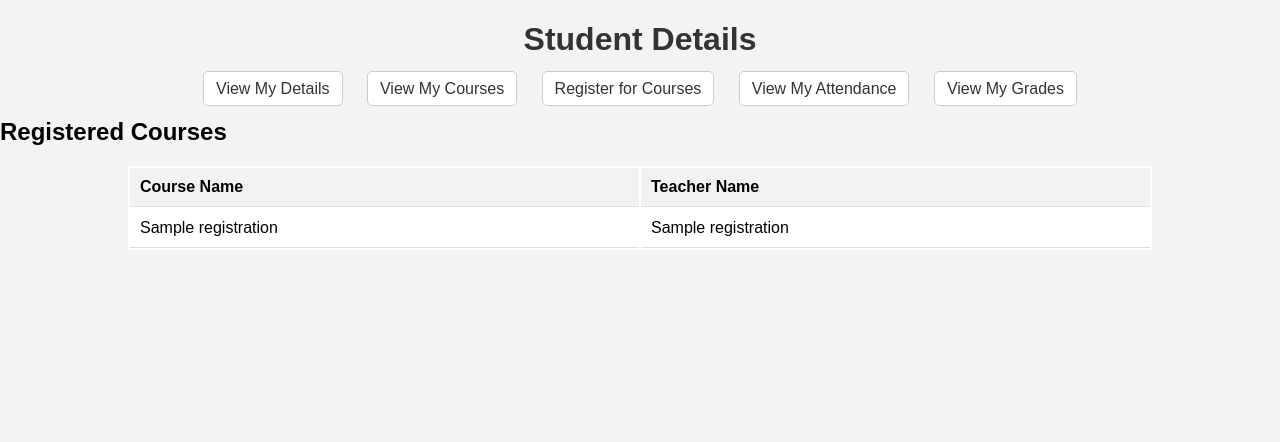
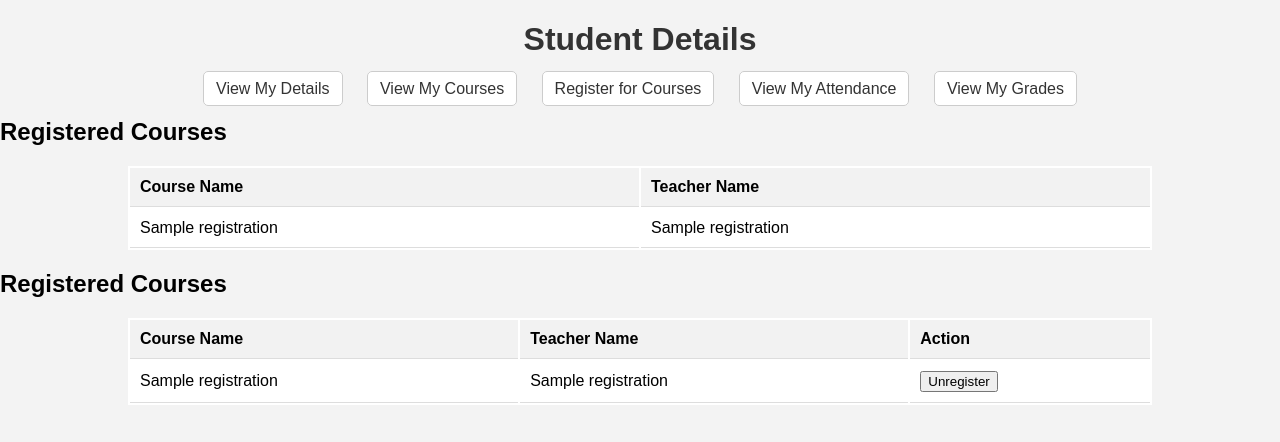
Before and after one commit to rooshanriaz/Student-Management-System, a Flask app: page /view-courses in a window 1280 px wide. Shown: the top 442 px of the page. Run offline with Flask 3, Linux system fonts and the light colour scheme; the visitor is signed in with stand-in values (Sample User, id 1); a database or web service that is not in the repository returns one stand-in record (values such as "Sample title"); some libraries are stand-ins or nearby versions.

Commit message:
Added functionality to remove  and view courses

```diff
--- a/app.py
+++ b/app.py
@@ -204,54 +204,107 @@ def get_course_by_name(course_name):
 def registration_confirmation():
     # Render the registration confirmation page
     return render_template('registration_confirmation.html')
-
 @app.route('/register-courses', methods=['GET', 'POST'])
 def register_courses():
-    # Retrieve the email of the student from the session or any other source
     email = session.get('email')
 
-    if email:
-        if request.method == 'GET':
-            # Fetch the program of the student based on their email
-            student_program = get_student_program(email)
+    if not email:
+        return "Email not found in session"
 
-            if student_program:
-                # Fetch the courses available for the student's program
-                courses = get_courses_by_program(student_program)
+    if request.method == 'GET':
+        cursor = db_connection.cursor()
+        cursor.execute("SELECT student_program_name FROM Students WHERE email = %s", (email,))
+        student_program = cursor.fetchone()
 
-                if courses:
-                    # Render the register-courses.html template with the available courses
-                    return render_template('student.html', courses=courses)
-                else:
-                    return "No courses available for the student's program"
+        if student_program:
+            program_name = student_program[0]
+
+            # Fetch all available courses for this program
+            cursor.execute("SELECT course_name, teacher_name FROM Course WHERE program_name = %s", (program_name,))
+            courses = cursor.fetchall()
+
+            # Convert to a list of dictionaries
+            courses_dict = [{'course_name': row[0], 'teacher_name': row[1]} for row in courses]
+
+            # Render the `student.html` template with available courses
+            return render_template('student.html', courses=courses_dict)
+        else:
+            return "Student program not found"
+
+    elif request.method == 'POST':
+        selected_course_names = request.form.getlist('course')
+
+        # Fetch the student's registration number
+        cursor = db_connection.cursor()
+        cursor.execute("SELECT registration_number FROM Students WHERE email = %s", (email,))
+        registration_number = cursor.fetchone()[0]
+
+        for course_name in selected_course_names:
+            # Check if this course is already registered
+            cursor.execute(
+                "SELECT COUNT(*) FROM registrations WHERE registration_number = %s AND course_name = %s",
+                (registration_number, course_name)
+            )
+            exists = cursor.fetchone()[0]
+
+            if exists == 0:
+                # Insert the course only if it's not already registered
+                cursor.execute(
+                    "INSERT INTO registrations (registration_number, course_name, teacher_name) "
+                    "VALUES (%s, %s, (SELECT teacher_name FROM Course WHERE course_name = %s))",
+                    (registration_number, course_name, course_name)
+                )
             else:
-                return "Student program not found for the provided email"
-        elif request.method == 'POST':
-            # Get the selected courses from the form submission
-            selected_course_names = request.form.getlist('course')
-            selected_courses = []
+                print(f"Course '{course_name}' is already registered by this student.")
 
-            # Fetch course objects based on the selected course names
-            for course_name in selected_course_names:
-                course = get_course_by_name(course_name)
-                if course:
-                    selected_courses.append(course)
+        db_connection.commit()
+        return redirect(url_for('student'))
 
-            # Register the selected courses for the student
-            register_student_courses(email, selected_courses)
+@app.route('/unregister-course', methods=['POST'])
+def unregister_course():
+    email = session.get('email')
 
-            # Optionally, redirect the student to a confirmation page
-            return redirect(url_for('registration_confirmation'))
-    else:
+    if not email:
         return "Email not found in session"
+
+    # Get the course name from the form data
+    course_name = request.form['course_name']
+
+    # Fetch the student's registration number
+    cursor = db_connection.cursor()
+    cursor.execute("SELECT registration_number FROM Students WHERE email = %s", (email,))
+    registration_number = cursor.fetchone()[0]
+
+    # Delete the specified course from the registrations table
+    cursor.execute(
+        "DELETE FROM registrations WHERE registration_number = %s AND course_name = %s",
+        (registration_number, course_name)
+    )
+    db_connection.commit()
+
+    # Redirect back to the student page to view the updated list of courses
+    return redirect(url_for('student'))
+
 
 def get_registered_courses(email):
     try:
         cursor = db_connection.cursor()
 
-        # Query to fetch the registered courses for the student
-        cursor.execute("SELECT course_name, teacher_name FROM registrations WHERE registration_number = (SELECT registration_number FROM Students WHERE email = %s)", (email,))
-        registered_courses = cursor.fetchall()
+        # Query to fetch the registration number of the student based on email
+        cursor.execute("SELECT registration_number FROM Students WHERE email = %s", (email,))
+        result = cursor.fetchone()
+
+        if not result:
+            return []  # No registration number found for this email
+
+        registration_number = result[0]
+
+        # Query to fetch courses based on the student's registration number
+        cursor.execute("SELECT course_name, teacher_name FROM registrations WHERE registration_number = %s", (registration_number,))
+        courses = cursor.fetchall()
+
+        # Convert the fetched data into a list of dictionaries
+        registered_courses = [{'course_name': row[0], 'teacher_name': row[1]} for row in courses]
 
         return registered_courses
 
@@ -261,15 +314,34 @@ def get_registered_courses(email):
 
 @app.route('/view-courses')
 def view_courses():
-    # Retrieve the email from the session
     email = session.get('email')
+
     if email:
-        # Fetch student's registered courses
-        registered_courses = get_registered_courses(email)
-        # Render the student.html template with the registered courses data
+        cursor = db_connection.cursor()
+
+        # Fetch the student's registration number
+        cursor.execute("SELECT registration_number FROM Students WHERE email = %s", (email,))
+        registration_number = cursor.fetchone()
+
+        if not registration_number:
+            return "Student registration number not found"
+
+        registration_number = registration_number[0]
+
+        # Fetch courses from the registrations table
+        cursor.execute(
+            "SELECT course_name, teacher_name FROM registrations WHERE registration_number = %s",
+            (registration_number,)
+        )
+        courses = cursor.fetchall()
+
+        # Convert to a list of dictionaries
+        registered_courses = [{'course_name': row[0], 'teacher_name': row[1]} for row in courses]
+
         return render_template('student.html', registered_courses=registered_courses)
     else:
         return "Email not found in session"
+
 
 @app.route('/student')
 def student():
--- a/templates/student.html
+++ b/templates/student.html
@@ -137,7 +137,7 @@
             <label for="course">Select Course:</label>
             <select name="course" id="course">
                 {% for course in courses %}
-                <option value="{{ course }}">{{ course }}</option>
+                <option value="{{ course.course_name }}">{{ course.course_name }} ({{ course.teacher_name }})</option>
                 {% endfor %}
             </select>
             <button type="submit">Register</button>
@@ -145,7 +145,7 @@
     </div>
     {% endif %}
 
-    <!-- Display registered courses -->
+    <!-- Registered Courses Section -->
     {% if registered_courses %}
     <div id="registeredCourses">
         <h2>Registered Courses</h2>
@@ -154,7 +154,6 @@
                 <tr>
                     <th>Course Name</th>
                     <th>Teacher Name</th>
-                    <!-- Add more columns if needed -->
                 </tr>
             </thead>
             <tbody>
@@ -162,13 +161,47 @@
                 <tr>
                     <td>{{ course.course_name }}</td>
                     <td>{{ course.teacher_name }}</td>
-                    <!-- Add more columns if needed -->
                 </tr>
                 {% endfor %}
             </tbody>
         </table>
     </div>
+    {% else %}
+    <p>No registered courses found for this student.</p>
     {% endif %}
+
+    {% if registered_courses %}
+<div id="registeredCourses">
+    <h2>Registered Courses</h2>
+    <table>
+        <thead>
+            <tr>
+                <th>Course Name</th>
+                <th>Teacher Name</th>
+                <th>Action</th>
+            </tr>
+        </thead>
+        <tbody>
+            {% for course in registered_courses %}
+            <tr>
+                <td>{{ course.course_name }}</td>
+                <td>{{ course.teacher_name }}</td>
+                <td>
+                    <!-- Form for unregistering a course -->
+                    <form action="/unregister-course" method="POST">
+                        <input type="hidden" name="course_name" value="{{ course.course_name }}">
+                        <button type="submit">Unregister</button>
+                    </form>
+                </td>
+            </tr>
+            {% endfor %}
+        </tbody>
+    </table>
+</div>
+{% else %}
+<p>No registered courses found for this student.</p>
+{% endif %}
+
 
     <script>
         function toggleDetails() {
```
